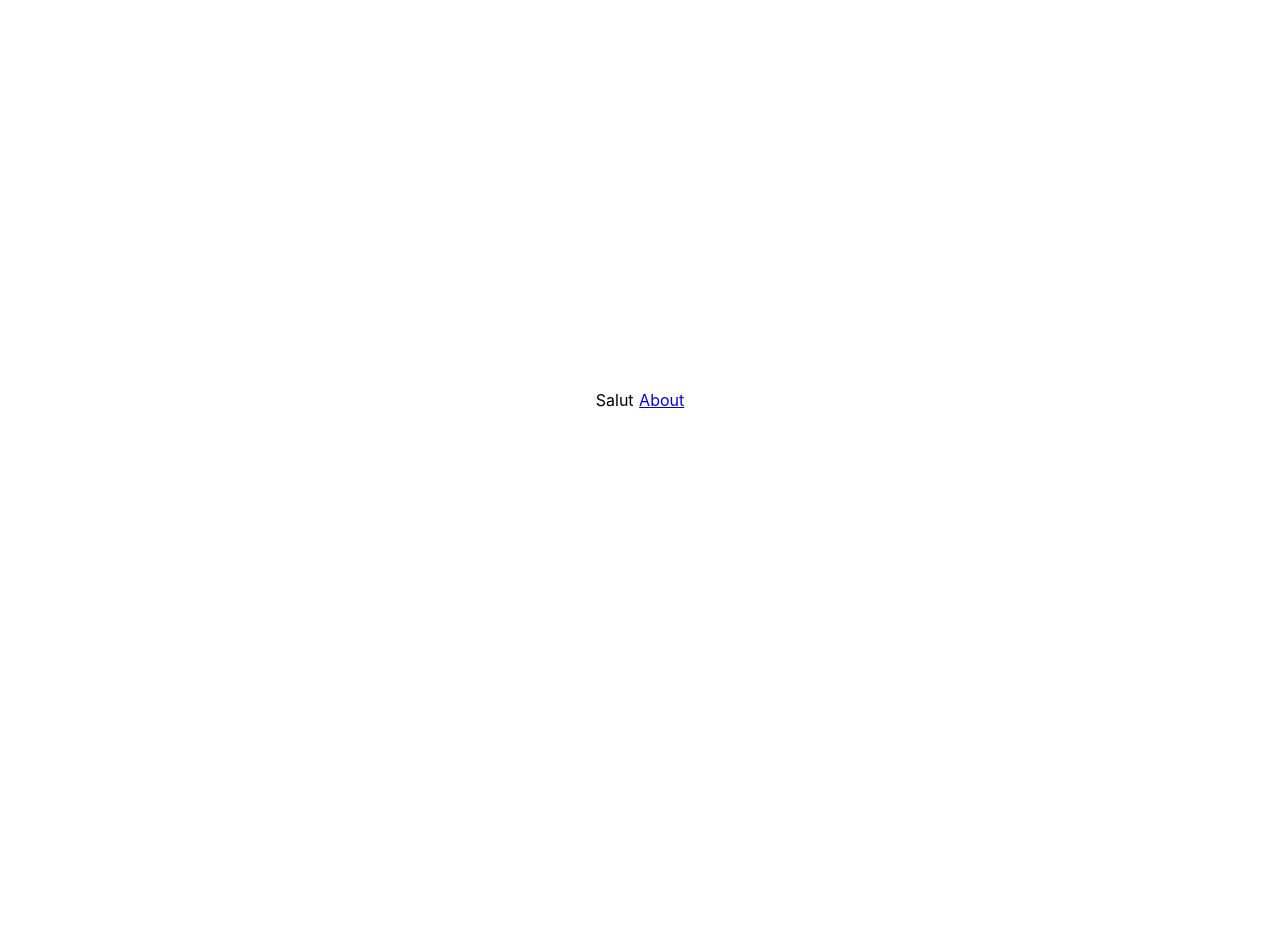
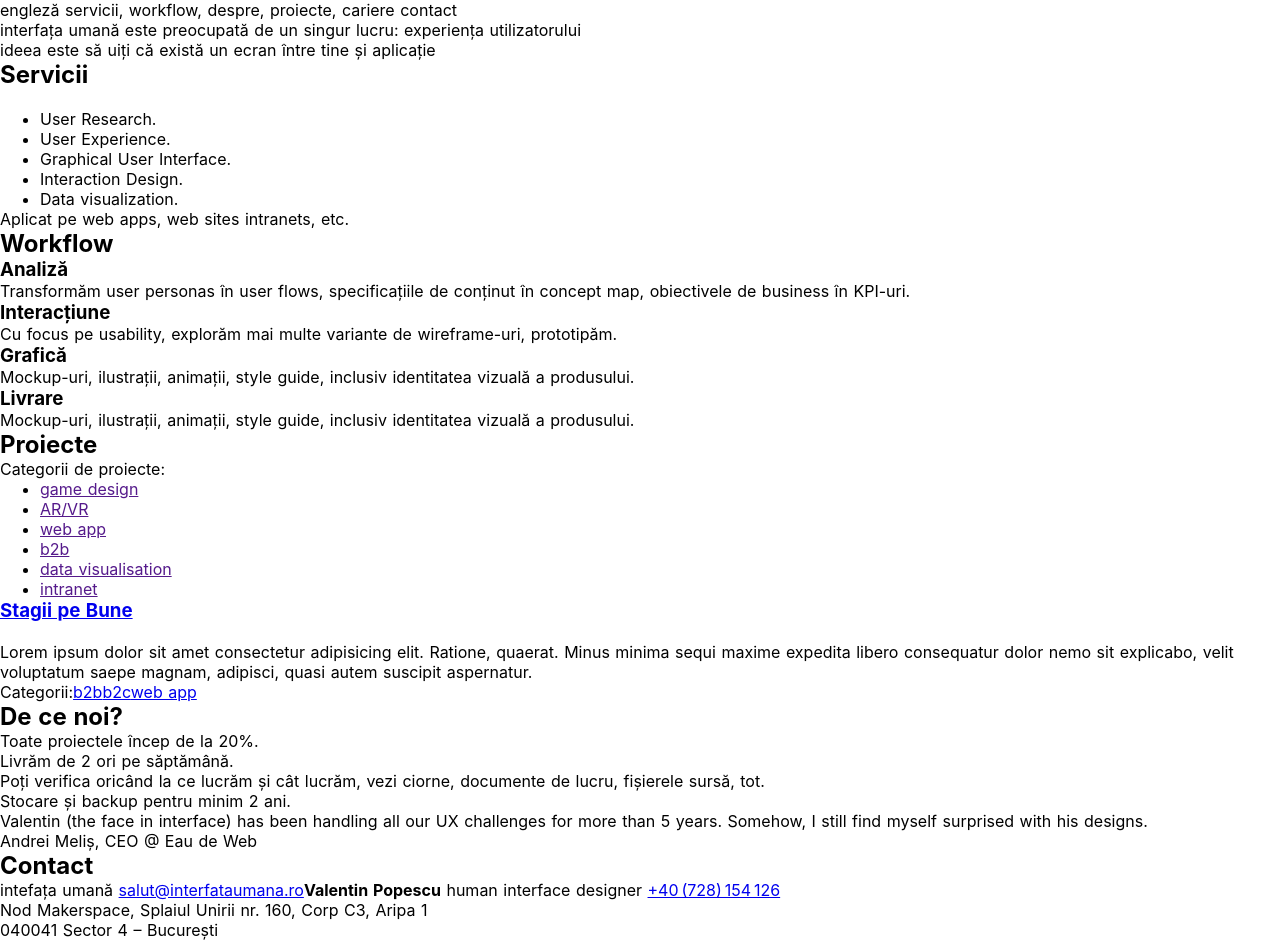
Before and after one commit to thehumaninterface/website, a Nuxt app: page / in a window 1280 px wide. Before the commit the page ends 800 px from the top, so only its background shows below. Built offline with nearby package versions, Linux system fonts and the light colour scheme.

Commit message:
home page content outline

```diff
--- a/pages/index.vue
+++ b/pages/index.vue
@@ -1,10 +1,153 @@
 <template>
-  <section class="container">
-    <div>
-      Salut
-      <nuxt-link to="/about">About</nuxt-link>
-    </div>
-  </section>
+  <div>
+
+    <nav>
+      engleză
+
+      servicii, workflow, despre, proiecte, cariere
+
+      contact
+    </nav>
+
+    <main>
+
+
+      <section class="section section-intro">
+        <p>interfața umană este preocupată de un singur lucru: experiența utilizatorului</p>
+        <p>ideea este să uiți că există un ecran între tine și aplicație</p>
+      </section>
+
+      <section class="section section-services">
+
+        <h2>Servicii</h2>
+
+        <div class="media">
+          <img src="" alt="">
+        </div>
+
+        <ul>
+          <li>User Research.</li>
+          <li>User Experience.</li>
+          <li>Graphical User Interface.</li>
+          <li>Interaction Design.</li>
+          <li>Data visualization.</li>
+        </ul>
+        <p>Aplicat pe web apps, web sites intranets, etc.</p>
+
+      </section>
+
+      <section>
+        <h2>Workflow</h2>
+
+        <section>
+          <h3>Analiză</h3>
+          <p>Transformăm user personas în user flows, specificațiile de conținut în concept map, obiectivele de business în KPI-uri.</p>
+        </section>
+        <section>
+          <h3>Interacțiune</h3>
+          <p>Cu focus pe usability, explorăm mai multe variante de wireframe-uri, prototipăm.</p>
+        </section>
+        <section>
+          <h3>Grafică</h3>
+          <p>Mockup-uri, ilustrații, animații, style guide, inclusiv identitatea vizuală a produsului.</p>
+        </section>
+        <section>
+          <h3>Livrare</h3>
+          <p>Mockup-uri, ilustrații, animații, style guide, inclusiv identitatea vizuală a produsului.</p>
+        </section>
+
+      </section>
+
+      <section>
+        <h2>Proiecte</h2>
+
+        <nav>
+          <span class="sr">Categorii de proiecte:</span>
+          <ul>
+            <li><a href="">game design</a></li>
+            <li><a href="">AR/VR</a></li>
+            <li><a href="">web app</a></li>
+            <li><a href="">b2b</a></li>
+            <li><a href="">data visualisation</a></li>
+            <li><a href="">intranet</a></li>
+          </ul>
+          <!-- highlight tags based on scroll. nice! Desktop only -->
+          <!-- description on wait or click -->
+        </nav>
+
+        <!-- maybe a component? -->
+        <div onclick="window.location = '#project'" tabindex="0">
+          <h3>
+            <a href="#project">Stagii pe Bune</a>
+          </h3>
+          <img src="" alt="">
+          <p>Lorem ipsum dolor sit amet consectetur adipisicing elit. Ratione, quaerat. Minus minima sequi maxime expedita libero consequatur dolor nemo sit explicabo, velit voluptatum saepe magnam, adipisci, quasi autem suscipit aspernatur.</p>
+          <div class="project-tags">
+            <span class="sr">Categorii:</span>
+            <a href="#tag" rel="tag">b2b</a>
+            <a href="#tag" rel="tag">b2c</a>
+            <a href="#tag" rel="tag">web app</a>
+          </div>
+        </div>
+      </section>
+
+      <section class="section section-whyus" id="de-ce-noi">
+        <h2>De ce noi?</h2>
+
+        <div class="because because-benefit">
+          <p>Toate proiectele încep de la 20%.</p>
+          <!-- click to show more -->
+        </div>
+
+        <div class="because because-benefit">
+          <p>Livrăm de 2 ori pe săptămână.</p>
+        </div>
+
+        <div class="because because-benefit">
+          <p>Poți verifica oricând la ce lucrăm și cât lucrăm, vezi ciorne, documente de lucru, fișierele sursă, tot.</p>
+        </div>
+
+        <div class="because because-benefit">
+          <p>Stocare și backup pentru minim 2 ani.</p>
+        </div>
+
+        <div class="because because-testimonial">
+
+          <blockquote>
+            <div class="quote-body">
+              <p>Valentin (the face in interface) has been handling all our UX challenges for more than 5 years. Somehow, I still find myself surprised with his designs.</p>
+            </div>
+            <footer class="quote-source">
+              Andrei Meliș, CEO @ Eau de Web
+            </footer>
+          </blockquote>
+        </div>
+      </section>
+
+    </main>
+
+
+    <footer>
+
+      <h2>Contact</h2>
+
+      intefața umană
+      <a href="mailto:salut@interfataumana.ro">salut@interfataumana.ro</a>
+
+      <strong>Valentin Popescu</strong>
+      human interface designer
+      <a href="tel:+40728154126">+40 (728) 154 126</a>
+
+      <p>
+        Nod Makerspace, Splaiul Unirii nr. 160, Corp C3, Aripa 1 <br>
+        040041 Sector 4 – București
+      </p>
+
+    </footer>
+
+
+
+  </div>
 </template>
 
 <script>
@@ -18,32 +161,4 @@ export default {
 </script>
 
 <style>
-.container {
-  min-height: 100vh;
-  display: flex;
-  justify-content: center;
-  align-items: center;
-  text-align: center;
-}
-
-.title {
-  font-family: "Quicksand", "Source Sans Pro", -apple-system, BlinkMacSystemFont, "Segoe UI", Roboto, "Helvetica Neue", Arial, sans-serif; /* 1 */
-  display: block;
-  font-weight: 300;
-  font-size: 100px;
-  color: #35495e;
-  letter-spacing: 1px;
-}
-
-.subtitle {
-  font-weight: 300;
-  font-size: 42px;
-  color: #526488;
-  word-spacing: 5px;
-  padding-bottom: 15px;
-}
-
-.links {
-  padding-top: 15px;
-}
 </style>
```
